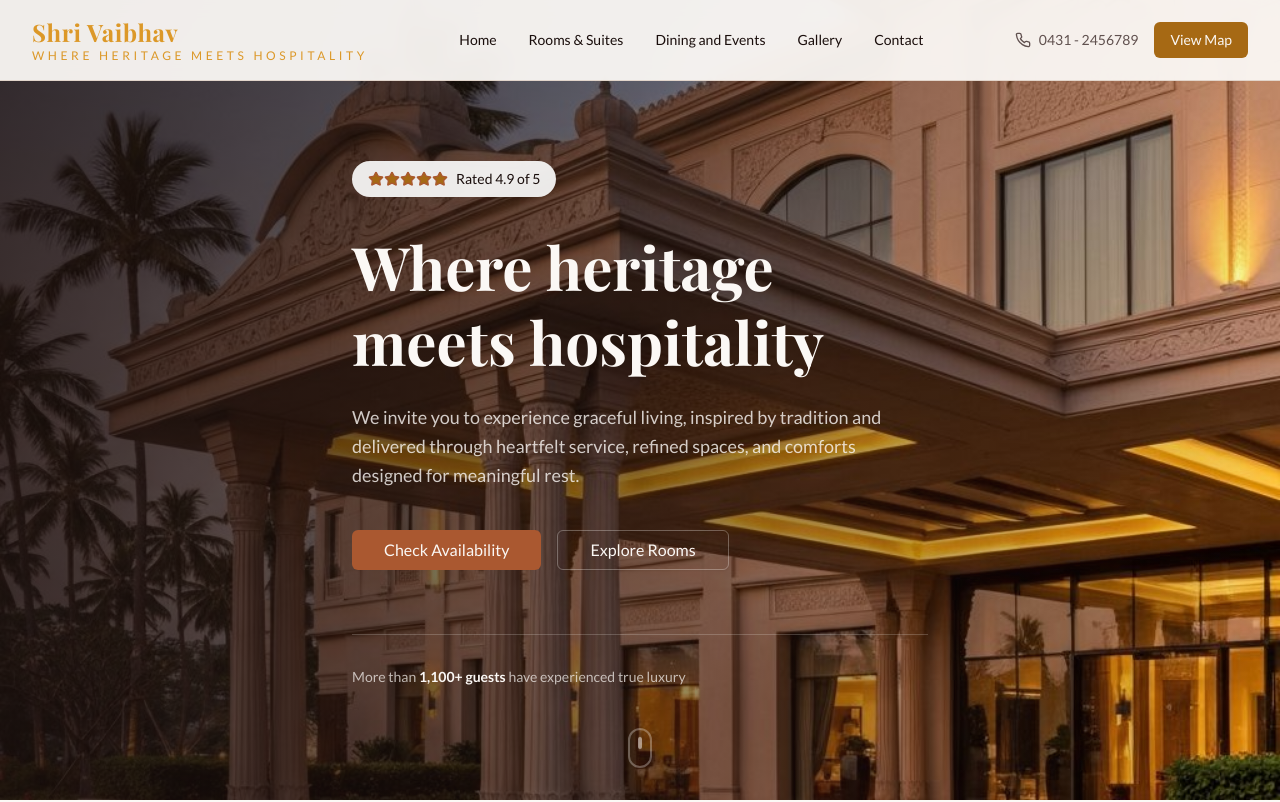
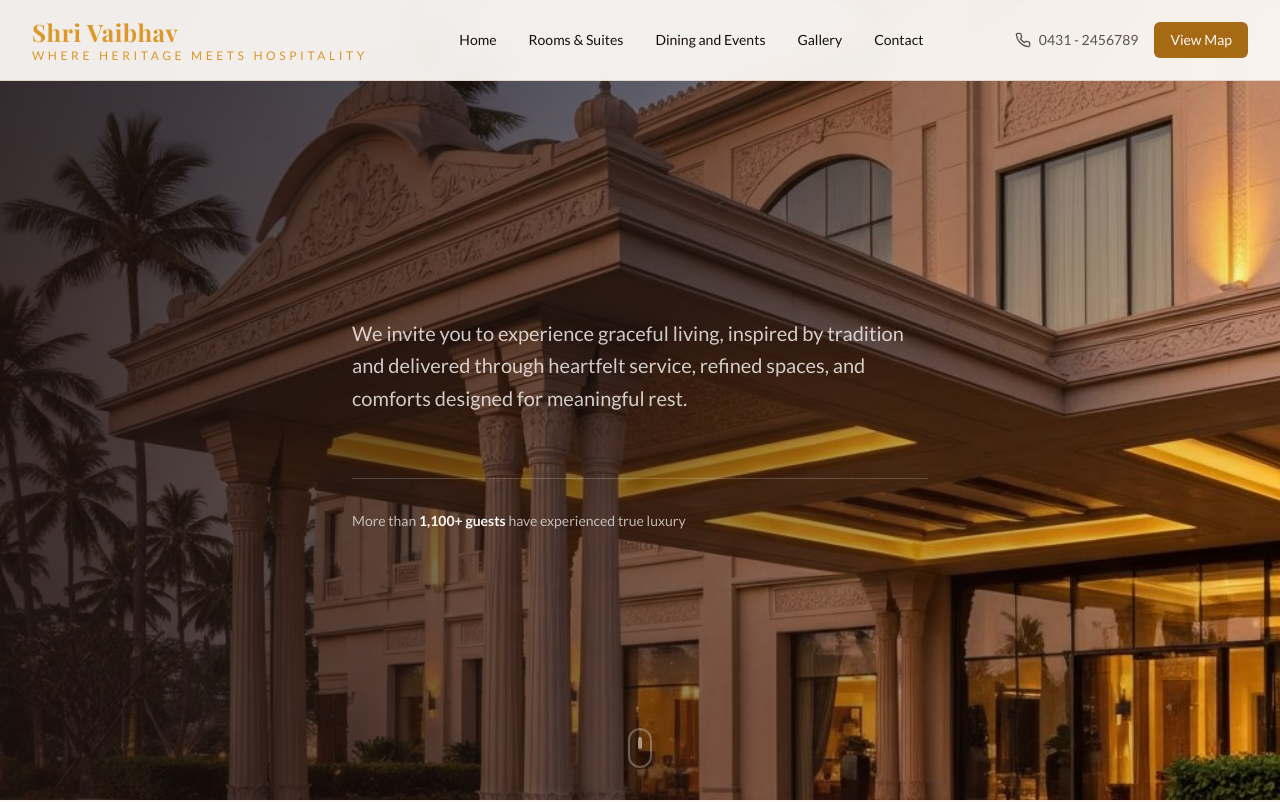
Before and after one commit to shamaayilahmed/shrivaibhav, a Next.js app: page / in a window 1280 px wide. Shown: the top 802 px of the page. Built offline with nearby package versions, Linux system fonts and the light colour scheme; a web font is replaced by a local one.

Commit message:
Comment out sections in hero-section.tsx
Commented out various sections including rating badge, main heading, description, and CTA buttons for potential future use.

```diff
--- a/components/home/hero-section.tsx
+++ b/components/home/hero-section.tsx
@@ -24,7 +24,7 @@ export function HeroSection() {
       <div className="relative z-10 max-w-7xl mx-auto px-4 sm:px-6 lg:px-8 pt-32 pb-20">
         <div className="max-w-2xl">
           {/* Rating Badge */}
-          <div className="inline-flex items-center gap-2 bg-card/90 backdrop-blur-sm px-4 py-2 rounded-full mb-8">
+          {/* <div className="inline-flex items-center gap-2 bg-card/90 backdrop-blur-sm px-4 py-2 rounded-full mb-8">
             <div className="flex">
               {[...Array(5)].map((_, i) => (
                 <Star key={i} className="h-4 w-4 fill-accent text-accent" />
@@ -33,21 +33,21 @@ export function HeroSection() {
             <span className="text-sm font-medium text-card-foreground">
               Rated 4.9 of 5
             </span>
-          </div>
+          </div> */}
 
           {/* Main Heading */}
-          <h1 className="font-serif text-4xl sm:text-5xl lg:text-6xl font-bold text-primary-foreground leading-tight mb-6">
+          {/* <h1 className="font-serif text-4xl sm:text-5xl lg:text-6xl font-bold text-primary-foreground leading-tight mb-6">
             <span className="block">Where heritage</span>
             <span className="block">meets hospitality</span>
-          </h1>
+          </h1> */}
 
           {/* Description */}
-          <p className="text-lg text-primary-foreground/80 leading-relaxed mb-10 max-w-xl">
+          <p className="text-xl text-primary-foreground/80 leading-relaxed mb-10 max-w-xl">
             We invite you to experience graceful living, inspired by tradition and delivered through heartfelt service, refined spaces, and comforts designed for meaningful rest.
           </p>
 
           {/* CTA Buttons */}
-          <div className="flex flex-wrap gap-4">
+          {/* <div className="flex flex-wrap gap-4">
             <Button
               asChild
               size="lg"
@@ -63,7 +63,7 @@ export function HeroSection() {
             >
               <Link href="/rooms">Explore Rooms</Link>
             </Button>
-          </div>
+          </div> */}
 
           {/* Stats */}
           <div className="mt-16 pt-8 border-t border-primary-foreground/20">
```
